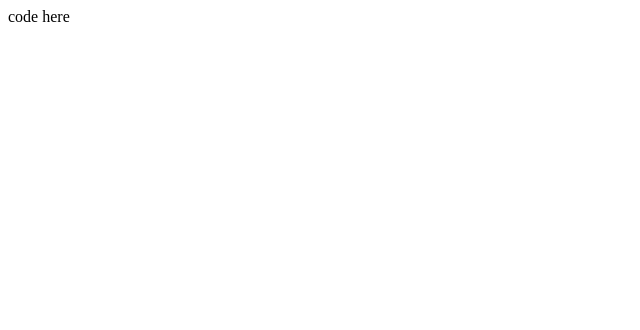
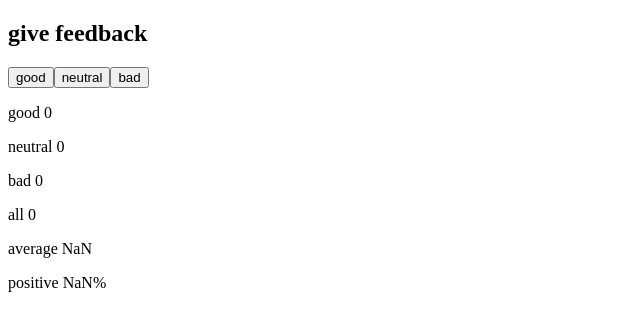
Before and after one commit to vchan14/fullstackOpen, a React (Vite) app in the folder part1/unicafe/: page / in a window 1280 px wide. Shown: the top 330 px of the page, without its empty margins (0-640 px from the left). Built offline with nearby package versions, Linux system fonts and the light colour scheme.

Commit message:
7March2024 unicafe step2

```diff
--- a/part1/unicafe/src/App.jsx
+++ b/part1/unicafe/src/App.jsx
@@ -8,7 +8,22 @@
 
 	return (
 		<div>
-			code here
+			<h2>give feedback</h2>
+			<div className="buttons">
+				<button onClick={() => setGood(good + 1)}>good</button>
+				<button onClick={() => setNeutral(neutral + 1)}>neutral</button>
+				<button onClick={() => setBad(bad + 1)}>bad</button>
+			</div>
+
+			<div className="display">
+				<p>good {good}</p>
+				<p>neutral {neutral}</p>
+				<p>bad {bad}</p>
+				<p>all {good+neutral+bad}</p>
+				<p>average {(good-bad)/(good+neutral+bad)}</p>
+				<p>positive {(good)/(good+neutral+bad)}%</p>
+			</div>
+
 		</div>
 	)
 }
```
